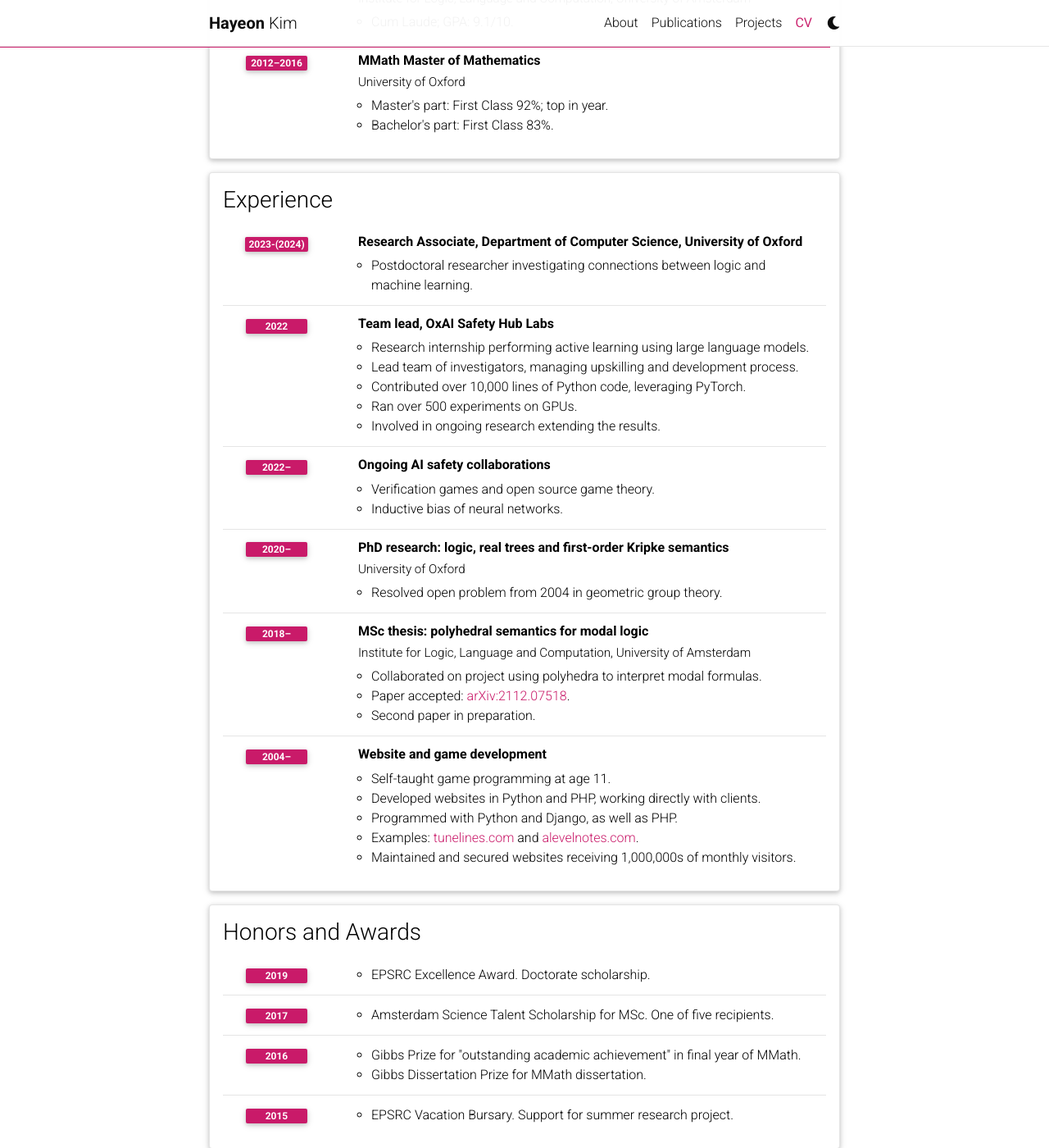
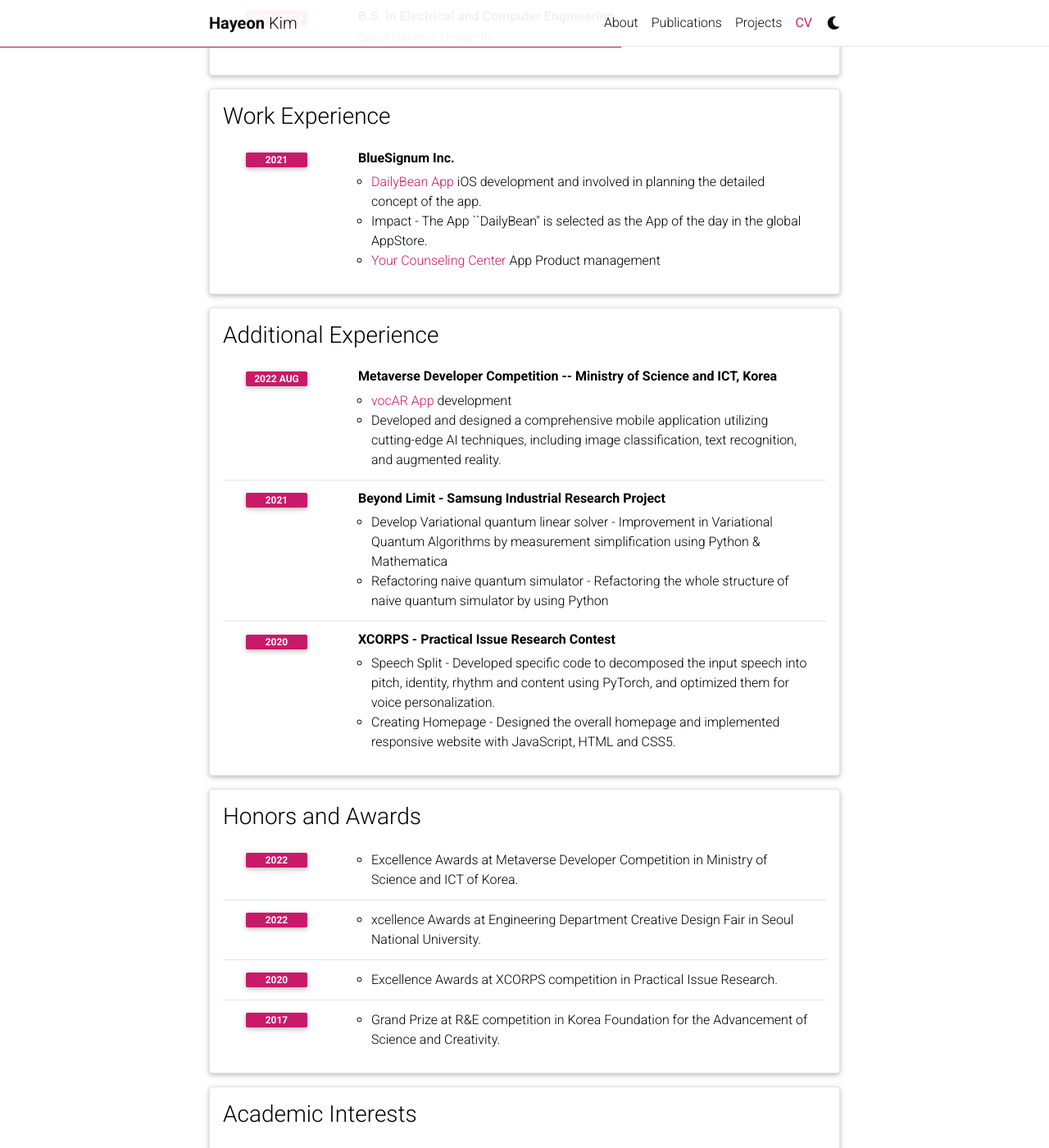
Before and after one commit to janeyeon/janeyeon.github.io, a Jekyll site: the page built from _pages/cv.md, in a window 1280 px wide and 1400 px high, scrolled down 576 px. Shown: the whole window at 82% size. Built offline with Jekyll 4.4.1, drawn with Linux system fonts in a browser that asks for light colours; comment, search, counter and statistics services are not loaded; a style sheet for code colours, icons or effects is not loaded; some of the changed text lies outside the part shown.

Commit message:
add news + CV etc.

```diff
--- a/_data/cv.yml
+++ b/_data/cv.yml
@@ -2,104 +2,84 @@
   type: map
   contents:
     - name: Full Name
-      value: Sam Adam-Day
+      value: Hayeon Kim
     - name: Languages
-      value: English, Spanish, Welsh
+      value: English, Korean
 
 - title: Education
   type: time_table
   contents:
-    - title: DPhil in Mathematics
-      institution: University of Oxford
-      year: 2019–2023
+    - title: M.S. in Electrical and Computer Engineering
+      institution: Seoul National University
+      year: 2023-(2024)
       description:
-        - "Area of specialism: logic/set theory."
-    - title: MSc Master of Logic
-      institution: Institute for Logic, Language and Computation, University of Amsterdam
-      year: 2017–2019
-      description:
-        - "Cum Laude; GPA: 9.1/10."
-    - title: MMath Master of Mathematics
-      institution: University of Oxford
-      year: 2012–2016
-      description:
-        - "Master's part: First Class 92%; top in year."
-        - "Bachelor's part: First Class 83%."
+        - Multimodal Generative AI (Text, Image, 3D), High- Dimensional Generative AI (<8K images, Video, 3D, 4D), Low-level Vision using pre-trained model (restoration, segmentation)
+    - title: B.S. in Electrical and Computer Engineering
+      institution: Seoul National University
+      year: 2018–2023
 
-- title: Experience
+- title: Work Experience
   type: time_table
   contents:
-    - title: Research Associate, Department of Computer Science, University of Oxford
-      year: 2023-(2024)
+    - title: BlueSignum Inc.
+      year: 2021
       description:
-        - Postdoctoral researcher investigating connections between logic and machine learning.
-    - title: Team lead, OxAI Safety Hub Labs
-      year: 2022
+        - <a href='https://apps.apple.com/us/app/dailybean-simplest-journal/id1553223828/'>DailyBean App</a> iOS development and involved in planning the detailed concept of the app.
+        - Impact - The App ``DailyBean" is selected as the App of the day in the global AppStore.
+        - <a href='https://play.google.com/store/apps/details?id=com.bluesignum.counselor&hl=ko'>Your Counseling Center</a> App Product management
+
+
+
+
+- title: Additional Experience
+  type: time_table
+  contents:
+
+    - title: Metaverse Developer Competition -- Ministry of Science and ICT, Korea
+      year: 2022 Aug
       description:
-        - Research internship performing active learning using large language models.
-        - Lead team of investigators, managing upskilling and development process.
-        - Contributed over 10,000 lines of Python code, leveraging PyTorch.
-        - Ran over 500 experiments on GPUs.
-        - Involved in ongoing research extending the results.
+        - <a href='https://youtu.be/qNgbDYyPBcw?si=RQKs03tCWoQ5wWnk'>vocAR App</a> development
+        - Developed and designed a comprehensive mobile application utilizing cutting-edge AI techniques, including image classification, text recognition, and augmented reality.
+    - title: Beyond Limit - Samsung Industrial Research Project
+      year: 2021
+      description:
+        - Develop Variational quantum linear solver - Improvement in Variational Quantum Algorithms by measurement simplification using Python & Mathematica
+        - Refactoring naive quantum simulator - Refactoring the whole structure of naive quantum simulator by using Python
+    - title: XCORPS - Practical Issue Research Contest
+      year: 2020
+      description:
+        - Speech Split - Developed specific code to decomposed the input speech into pitch, identity, rhythm and content using PyTorch, and optimized them for voice personalization.
+        - Creating Homepage - Designed the overall homepage and implemented responsive website with JavaScript, HTML and CSS5.
 
-    - title: "Ongoing AI safety collaborations"
-      year: 2022–
-      description:
-        - Verification games and open source game theory.
-        - Inductive bias of neural networks.
-
-    - title: "PhD research: logic, real trees and first-order Kripke semantics"
-      institution: University of Oxford
-      year: 2020–
-      description:
-        - Resolved open problem from 2004 in geometric group theory.
-
-    - title: "MSc thesis: polyhedral semantics for modal logic"
-      institution: Institute for Logic, Language and Computation, University of Amsterdam
-      year: 2018–
-      description:
-        - Collaborated on project using polyhedra to interpret modal formulas.
-        - "Paper accepted: <a href='https://arxiv.org/abs/2112.07518'>arXiv:2112.07518</a>."
-        - Second paper in preparation.
-
-    - title: Website and game development
-      year: 2004–
-      description:
-        - Self-taught game programming at age 11.
-        - Developed websites in Python and PHP, working directly with clients.
-        - Programmed with Python and Django, as well as PHP.
-        - "Examples: <a href='https://tunelines.com/'>tunelines.com</a> and <a href='https://alevelnotes.com/'>alevelnotes.com</a>."
-        - Maintained and secured websites receiving 1,000,000s of monthly visitors.
 
 - title: Honors and Awards
   type: time_table
   contents:
-    - year: 2019
+    - year: 2022
       items:
-        - EPSRC Excellence Award. Doctorate scholarship.
+        - Excellence Awards at Metaverse Developer Competition in Ministry of Science and ICT of Korea.
+    - year: 2022
+      items:
+        - xcellence Awards at Engineering Department Creative Design Fair in Seoul National University.
+    - year: 2020
+      items:
+        - Excellence Awards at XCORPS competition in Practical Issue Research.
     - year: 2017
       items:
-        - Amsterdam Science Talent Scholarship for MSc. One of five recipients.
-    - year: 2016
+        - Grand Prize at R&E competition in Korea Foundation for the Advancement of Science and Creativity.
+
+- title: Academic Interests
+  type: nested_list
+  contents:
+    - title: Multimodal Generative AI.
       items:
-        - Gibbs Prize for "outstanding academic achievement" in final year of MMath.
-        - Gibbs Dissertation Prize for MMath dissertation.
-    - year: 2015
+        - Text, Image, 3D Point Cloud generation
+    - title: High-dimensional Generative AI.
       items:
-        - EPSRC Vacation Bursary. Support for summer research project.
-
-# - title: Academic Interests
-#   type: nested_list
-#   contents:
-#     - title: Topic 1.
-#       items:
-#         - Description 1.
-#         - Description 2.
-#     - title: Topic 2.
-#       items:
-#         - Description 1.
-#         - Description 2.
-
+        - ~8K images, Video, 3D, 4D
+    - title: Low-level Vision using pre-trained model.
+      items:
+        - Image restoration with fine-tuning, Image segmentation using CLIP
 # - title: Other Interests
 #   type: list
 #   contents:
```
Also changed, not shown: _news/01-website-launch.md (+1 -1 lines), _news/02-ijl-paper.md (deleted, +0 -8 lines), _news/02-zero-one-neurips.md (added, +7 -0 lines), _news/03-nerves-paper.md (deleted, +0 -7 lines), _news/04-convex-paper.md (deleted, +0 -7 lines), _news/05-research-associate.md (deleted, +0 -7 lines), _news/06-zero-one-neurips.md (deleted, +0 -7 lines), _pages/about.md (+3 -3 lines), 2 other files.
